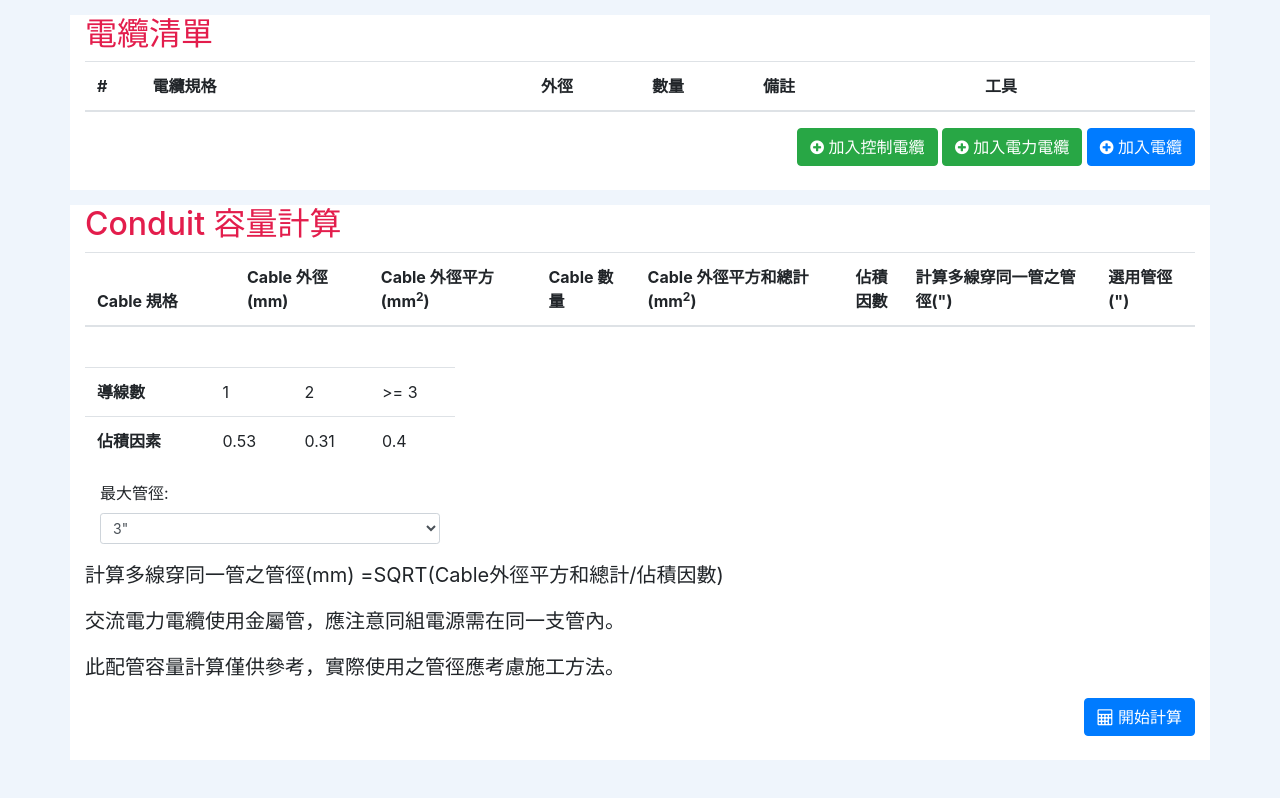
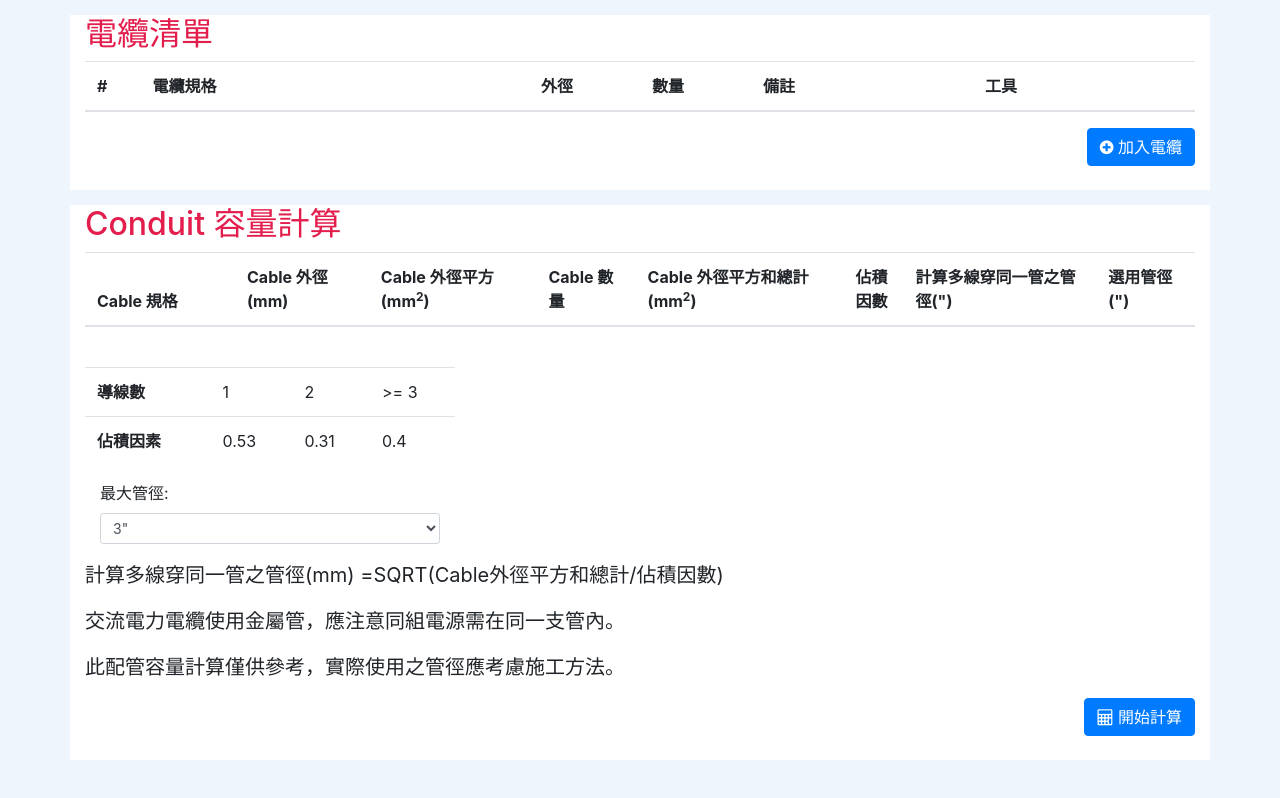
Before and after one commit to e87042170/ConduitCalculator, a plain HTML site: page index.html in a window 1280 px wide. Drawn offline with Linux system fonts and the light colour scheme.

Commit message:
Update index.html

```diff
--- a/index.html
+++ b/index.html
@@ -33,8 +33,8 @@
 			  </table>
 			</div>
 			<div class="text-right">
-				<button class="btn btn-success" data-toggle="modal" id="addControlCable"> <i class="fa fa-plus-circle"></i> 加入控制電纜</button>
-				<button class="btn btn-success" data-toggle="modal" id="addPowerCable"> <i class="fa fa-plus-circle"></i> 加入電力電纜</button>
+				<!--button class="btn btn-success" data-toggle="modal" id="addControlCable"> <i class="fa fa-plus-circle"></i> 加入控制電纜</button>
+				<button class="btn btn-success" data-toggle="modal" id="addPowerCable"> <i class="fa fa-plus-circle"></i> 加入電力電纜</button>-->
 				<button class="btn btn-primary" data-toggle="modal" data-target="#myModal"> <i class="fa fa-plus-circle"></i> 加入電纜</button>
 			</div><br>
 		</div>
```
